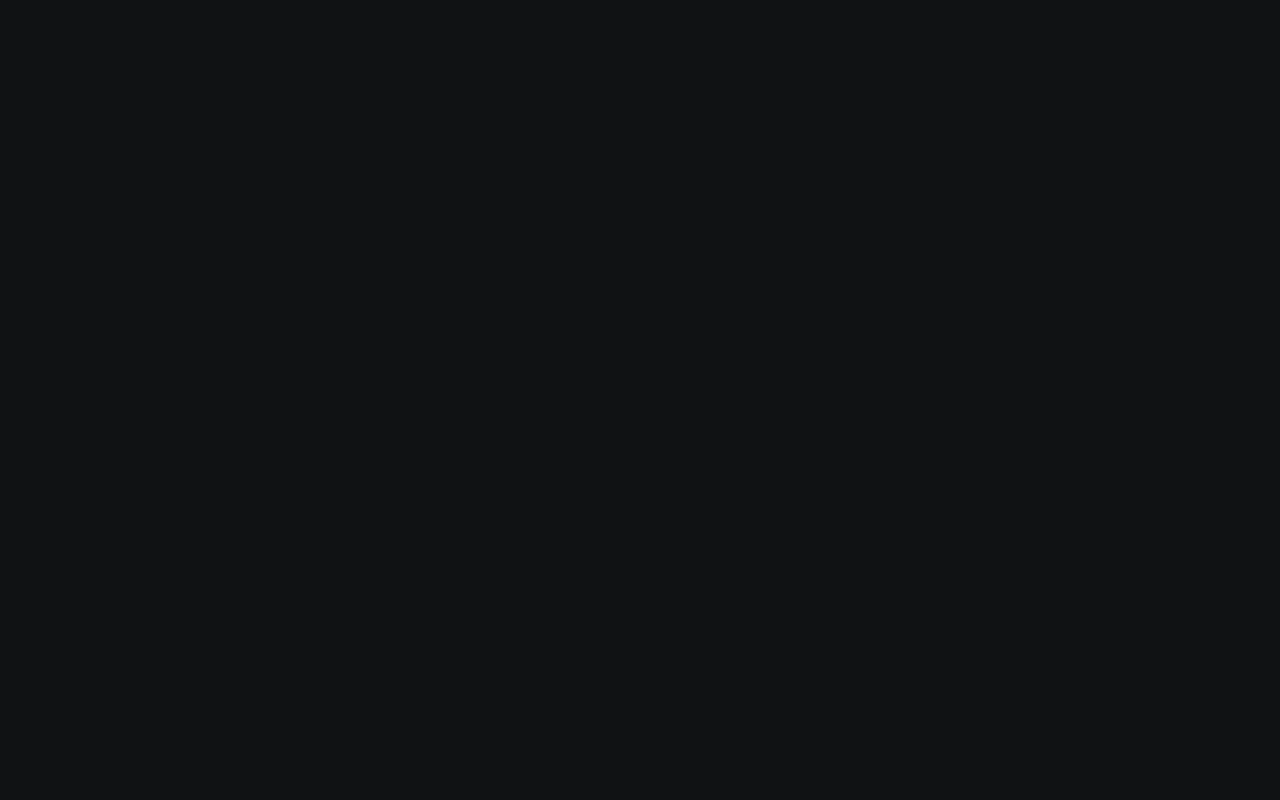
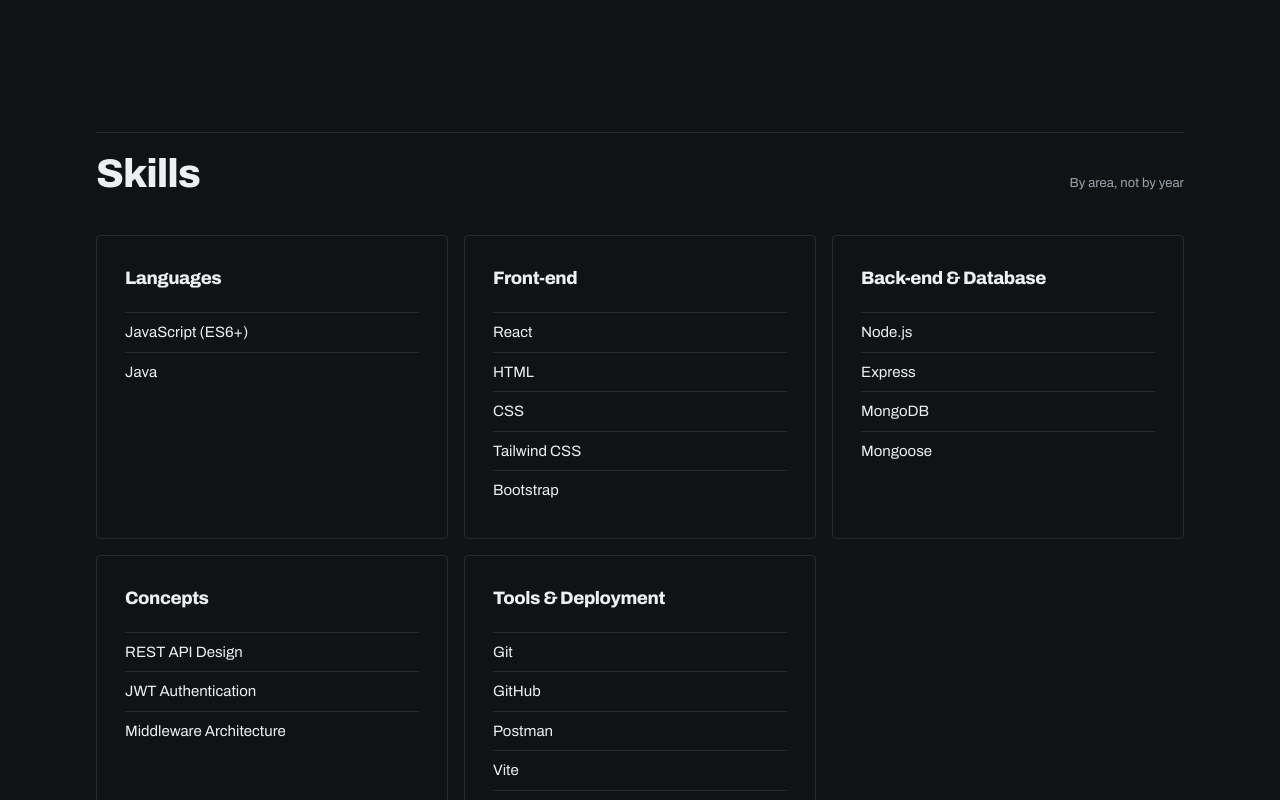
Before and after one commit to Rashid1280/Portfolio-Mubasshir, a React (Vite) app: page / in a window 1280 px wide. Shown: the part 2000-2800 px from the top of the page. Before the commit the page ends 2036 px from the top, so only its background shows below. Built offline with nearby package versions, Linux system fonts and the light colour scheme.

Commit message:
feat: skills section grouped by domain

```diff
--- a/src/App.jsx
+++ b/src/App.jsx
@@ -2,6 +2,7 @@
 import { Nav } from './components/Nav'
 import { Hero } from './components/Hero'
 import { ProjectGrid } from './components/ProjectGrid'
+import { Skills } from './components/Skills'
 
 export default function App() {
   return (
@@ -9,6 +10,7 @@
       <Nav />
       <Hero />
       <ProjectGrid />
+      <Skills />
     </LazyMotion>
   )
 }
--- /dev/null
+++ b/src/components/Skills.jsx
@@ -0,0 +1,40 @@
+import { skillGroups } from '../data/skills'
+import { SectionHeading } from './primitives'
+
+export function Skills() {
+  return (
+    <section
+      id="skills"
+      aria-labelledby="skills-heading"
+      className="mx-auto max-w-shell scroll-mt-20 px-5 py-16 sm:px-8 sm:py-24"
+    >
+      <SectionHeading id="skills-heading" aside="By area, not by year">
+        Skills
+      </SectionHeading>
+
+      <div className="grid gap-4 sm:grid-cols-2 lg:grid-cols-3">
+        {skillGroups.map((group) => (
+          <div
+            key={group.category}
+            className="rounded-tile border border-line p-6 sm:p-7"
+          >
+            <h3 className="text-lg font-extrabold tracking-tight">
+              {group.category}
+            </h3>
+
+            <ul className="mt-5 flex flex-col">
+              {group.items.map((item) => (
+                <li
+                  key={item}
+                  className="border-t border-line py-2 text-[0.9375rem]"
+                >
+                  {item}
+                </li>
+              ))}
+            </ul>
+          </div>
+        ))}
+      </div>
+    </section>
+  )
+}
--- /dev/null
+++ b/src/data/skills.js
@@ -0,0 +1,22 @@
+export const skillGroups = [
+  {
+    category: 'Languages',
+    items: ['JavaScript (ES6+)', 'Java'],
+  },
+  {
+    category: 'Front-end',
+    items: ['React', 'HTML', 'CSS', 'Tailwind CSS', 'Bootstrap'],
+  },
+  {
+    category: 'Back-end & Database',
+    items: ['Node.js', 'Express', 'MongoDB', 'Mongoose'],
+  },
+  {
+    category: 'Concepts',
+    items: ['REST API Design', 'JWT Authentication', 'Middleware Architecture'],
+  },
+  {
+    category: 'Tools & Deployment',
+    items: ['Git', 'GitHub', 'Postman', 'Vite', 'Vercel', 'Render', 'Netlify'],
+  },
+]
```
